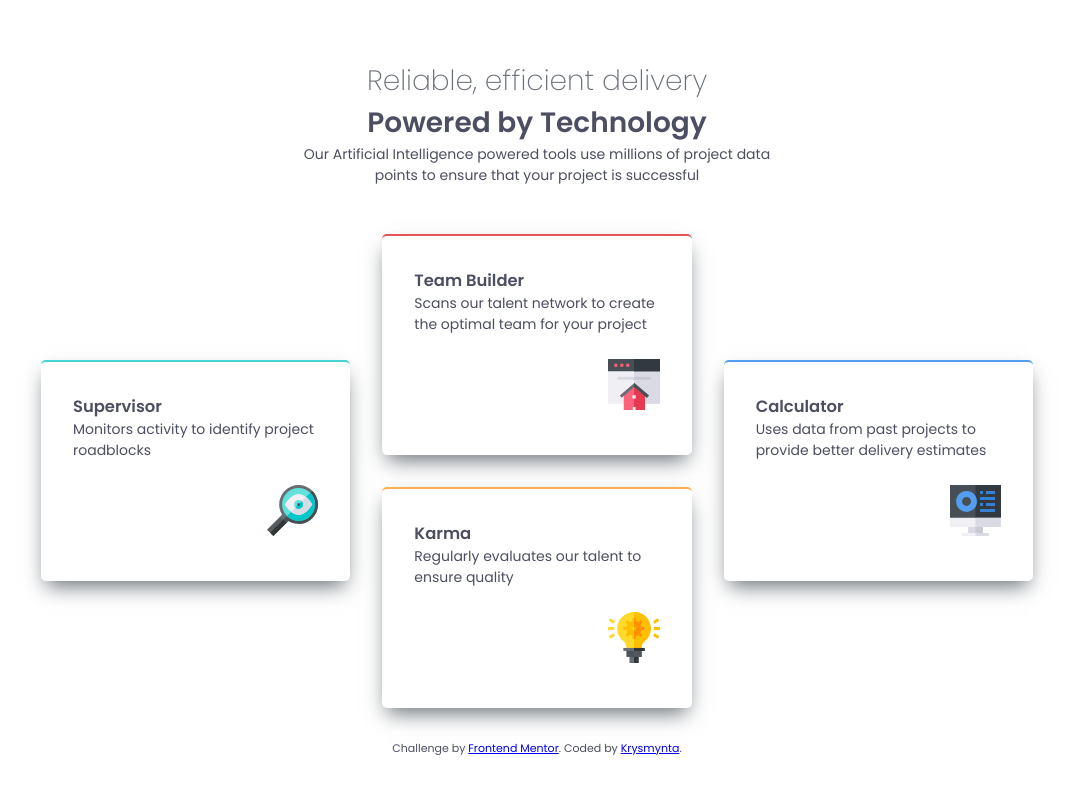
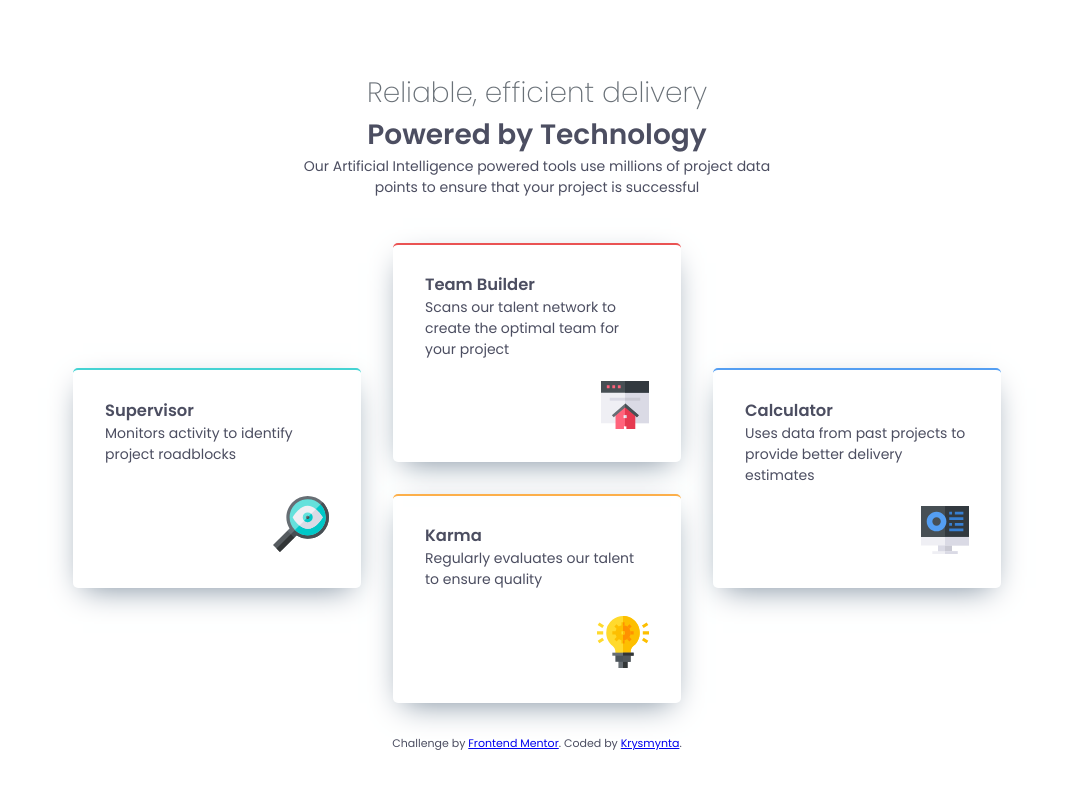
Before and after one commit to Krysmynta/Four-card-feature-section, a plain HTML site: page index.html in a window 1280 px wide. Shown: the whole page, without its empty margins (103-1176 px from the left). Drawn offline with Linux system fonts and the light colour scheme.

Commit message:
My solution

```diff
--- a/index.html
+++ b/index.html
@@ -50,15 +50,8 @@
       <img src="./images/icon-calculator.svg" alt="Calculator Icon">
     </div>
     <div class="footer">Challenge by <a href="https://www.frontendmentor.io?ref=challenge">Frontend Mentor</a>.
-    Coded by <a href="#">Krysmynta</a>.</div>
+    Coded by <a href="https://github.com/Krysmynta" target="_blank">Krysmynta</a>.</div>
   </div>
-
-  <!--
-  <footer class="attribution">
-    Challenge by <a href="https://www.frontendmentor.io?ref=challenge">Frontend Mentor</a>.
-    Coded by <a href="#">Your Name Here</a>.
-  </footer>
-  -->
 </body>
 
 </html>
--- a/style.css
+++ b/style.css
@@ -1,5 +1,4 @@
 :root {
-
   --Red: hsl(0, 78%, 62%);
   --Cyan: hsl(180, 62%, 55%);
   --Orange: hsl(34, 97%, 64%);
@@ -17,6 +16,7 @@
 
 body {
   font-family: 'Poppins', sans-serif;
+  font-display: swap;
   font-size: 0.875rem;
   background-color: var(--White);
   display: flex;
@@ -26,16 +26,36 @@ body {
   text-align: center;
   color: var(--Grey-500);
   height: 100vh;
-  padding-block-start: 1rem;
 }
 
 .container {
-  margin-inline: 9rem;
-  margin-block: 4rem;
+  max-height: 100%;
+  margin-inline: 11rem;
   display: grid;
   grid-gap: 2rem;
   grid-template-columns: 1fr 1fr 1fr;
-  grid-template-rows: repeat(autofit, minmax(60px, 1fr));
+  grid-template-rows: repeat(autofit, minmax(1rem, 1fr));
+}
+
+.header {
+  grid-column: 1 / span 3;
+  grid-row: 1 / span 2;
+  overflow: visible;
+  margin-block-end: 0.8rem;
+  margin-block-start: 2.5rem;
+}
+
+.card {
+  border-radius: 5px;
+  padding-inline: 2rem;
+  padding-block-start: 1.7rem;
+  padding-block-end: 1.1rem;
+  box-shadow: 0px 10px 30px -10px lightslategray;
+  display: grid;
+  grid-gap: 1.3rem;
+  grid-template-columns: 1fr;
+  grid-template-rows: repeat(autofit, minmax(1rem, 1fr));
+  text-align: left;
 }
 
 .card-text {
@@ -43,32 +63,14 @@ body {
   grid-row: 1 / span 1;
 }
 
-img {
-  grid-column: 4 / span 1;
-  grid-row: 2 / span 1;
-  height: 80%;
-}
-
 h1 {
   display: block;
 }
 
-.header {
-  grid-column: 1 / span 3;
-  grid-row: 1 / span 2;
-  overflow: visible;
-  margin-block-end: 1rem;
-}
-
-.card {
-  border-radius: 5px;
-  padding: 2rem;
-  box-shadow: 0px 10px 20px -5px var(--Grey-400);
-  display: grid;
-  grid-gap: 1.5rem;
-  grid-template-columns: 1fr;
-  grid-template-rows: repeat(autofit, minmax(20px, 1fr));
-  text-align: left;
+img {
+  grid-column: 4 / span 1;
+  grid-row: 2 / span 1;
+  height: 75%;
 }
 
 .card-1 {
@@ -99,13 +101,13 @@ h1 {
   grid-column: 1 / span 3;
   grid-row: 7;
   font-size: 0.6875rem;
+  padding-block-end: 1rem;
 }
 
 .light-text {
   font-weight: 300;
   color: var(--Grey-400);
 }
-
 
 .attribution {
   text-align: center;
@@ -115,7 +117,6 @@ h1 {
   color: hsl(228, 45%, 44%);
 }
 
-
 @media screen and (max-width: 600px) {
 
 body {
@@ -124,18 +125,17 @@ h1 {
 
 .container {
   margin-inline: 1.5rem;
-
   display: grid;
   grid-gap: 2rem;
   grid-template-columns: 1fr;
-   grid-template-rows: repeat(6, autofit, minmax(80px, 1fr));
+  grid-template-rows: repeat(6, autofit, minmax(1rem, 1fr));
 }
 
 h1 {
   font-size: 1.5rem;
 }
 
-.header{
+.header {
   grid-column: 1 / span 1;
   grid-row: 1 / span 1;
 }
```
Lines whose indentation alone changed are shown as unchanged.
